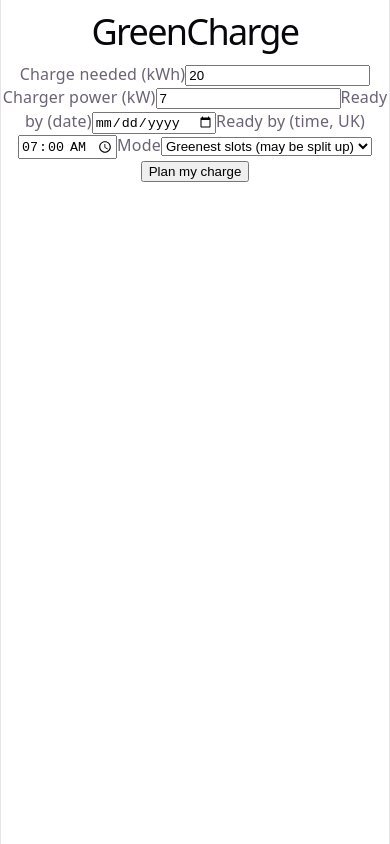
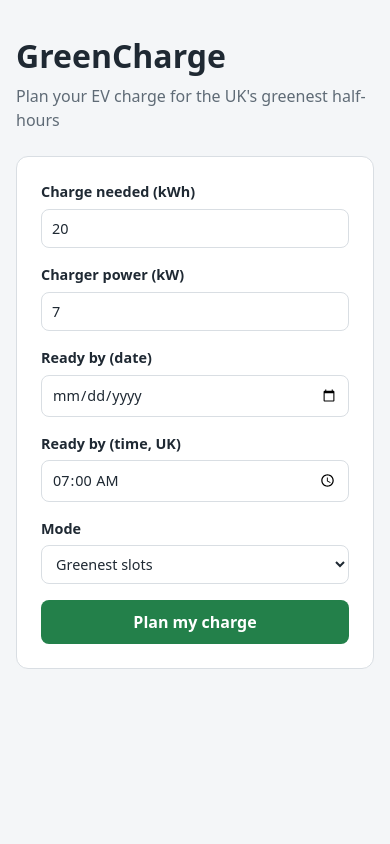
Before and after one commit to edosim/ev-charge-planner, a React (Vite) app in the folder frontend/: page / in a window 390 px wide. Built offline with nearby package versions, Linux system fonts and the light colour scheme.

Commit message:
Refresh charging planner results UI
Add a green-themed responsive layout, clearer emissions and charging summaries, and a chart legend. Also log request errors to the console.

```diff
--- a/frontend/src/App.tsx
+++ b/frontend/src/App.tsx
@@ -1,11 +1,19 @@
 import { useState } from 'react'
-import type { ScheduleResponse } from './types'
+import type { ScheduleResponse, Slot } from './types'
 import { formatUk } from './time'
 import ForecastChart from './ForecastChart'
 
 // create type for the two modes
 type Mode = 'discrete' | 'continuous'
 
+// make helper function with text for output
+function describePlan(slots: Slot[]): string {
+  const count = slots.length
+  const hours = count / 2
+  const slotWord = count === 1 ? 'slot' : 'slots'
+  const hourWord = hours === 1 ? 'hour' : 'hours'
+  return `Charging during ${count} half-hour ${slotWord} (${hours} ${hourWord}).`
+}
 
 
 function App() {
@@ -49,7 +57,9 @@ function App() {
         return
       }
       setResult(body)
-    } catch { //except
+    } catch (err) { //except
+      //write error to browser's developer console
+      console.error(err)
       setError('Could not reach the server.')
     } finally {
       setLoading(false)
@@ -59,6 +69,7 @@ function App() {
   return (
     <main>
       <h1>GreenCharge</h1>
+      <p className='tagline'>Plan your EV charge for the UK's greenest half-hours</p>
 
       {/* when button is pressed or enter in a field is pressed
       => like lambda*/}
@@ -116,7 +127,7 @@ function App() {
         <label>
           Mode
           <select value={mode} onChange={(e) => setMode(e.target.value as Mode)}>
-            <option value="discrete">Greenest slots (may be split up)</option>
+            <option value="discrete">Greenest slots</option>
             <option value="continuous">One unbroken block</option>
           </select>
         </label>
@@ -126,23 +137,39 @@ function App() {
         </button>
       </form>
 
-      {error && <p role="alert">Error: {error}</p>}
+      {error && (
+        <p className="error" role="alert">
+          Error: {error}
+          </p>
+        )}
 
       {result && (
-        <section>
-          <p>
-            Emissions: {result.emissions_kg} kg CO₂ (charging now: {result.charge_now_kg} kg)
-          </p>
-          <p>You save {result.saved_kg} kg CO₂</p>
-          <ul>
+        <section className='results'>
+          <div className="stats">
+            <div className="stat">
+             <span className='stat-value'>{result.emissions_kg} kg</span>
+             <span className='stat-label'>CO₂ with this plan</span>
+            </div>
+            <div className="stat">
+             <span className='stat-value'>{result.charge_now_kg} kg</span>
+             <span className='stat-label'>CO₂ if you charged now</span>
+            </div>
+            <div className="stat">
+             <span className='stat-value'>{result.saved_kg} kg</span>
+             <span className='stat-label'>CO₂ saved</span>
+            </div>
+          </div>
+          <p className='summary'>{describePlan(result.slots)}</p>
+
+            <ForecastChart forecast={result.forecast} chosen={result.slots} />
+
+            <ul className='slot-list'>
             {result.slots.map((slot) => (
               <li key={slot.from}>
                 {formatUk(slot.from)} – {formatUk(slot.to)}
               </li>
             ))}
           </ul>
-          <p>You save {result.saved_kg} kg CO₂ compared to charging now</p>
-            <ForecastChart forecast={result.forecast} chosen={result.slots} />
         </section>
       )}
     </main>
--- a/frontend/src/ForecastChart.tsx
+++ b/frontend/src/ForecastChart.tsx
@@ -23,7 +23,19 @@ export default function ForecastChart({ forecast, chosen }: Props) {
   }))
 
   return (
-    //pass table to chart, responsive (chart refits to container), style (full width 320px height)
+    <div>
+      {/*bull list HTML class named legend.*/}
+      <ul className="legend">
+        <li>
+          <span className="swatch" style={{ background: CHOSEN_COLOUR }} aria-hidden="true" />
+          Charging
+        </li>
+        <li>
+          <span className="swatch" style={{ background: OTHER_COLOUR }} aria-hidden="true" />
+          Not charging
+        </li>
+      </ul>
+      {/*//pass table to chart, responsive (chart refits to container), style (full width 320px height)*/}
       <BarChart data={data} responsive style={{ width: '100%', height: 320 }}>
         {/* add horizontal grid lines. 3 px of line 3 of gap*/}
         <CartesianGrid vertical={false} strokeDasharray="3 3" />
@@ -36,7 +48,7 @@ export default function ForecastChart({ forecast, chosen }: Props) {
         <Bar
           dataKey="intensity"
           name="Forecast (gCO₂/kWh)"
-        // turn off growing in animation
+          // turn off growing-in animation
           // isAnimationActive={false}
           // function to colour in chosen slots and other slots
           //take props of type BarShapeProps and return a rectangle with props with fill value replaced
@@ -45,5 +57,6 @@ export default function ForecastChart({ forecast, chosen }: Props) {
           )}
         />
       </BarChart>
+  </div>
   )
 }
--- a/frontend/src/index.css
+++ b/frontend/src/index.css
@@ -1,64 +1,26 @@
 :root {
-  --text: #6b6375;
-  --text-h: #08060d;
-  --bg: #fff;
-  --border: #e5e4e7;
-  --code-bg: #f4f3ec;
-  --accent: #aa3bff;
-  --accent-bg: rgba(170, 59, 255, 0.1);
-  --accent-border: rgba(170, 59, 255, 0.5);
-  --social-bg: rgba(244, 243, 236, 0.5);
-  --shadow:
-    rgba(0, 0, 0, 0.1) 0 10px 15px -3px, rgba(0, 0, 0, 0.05) 0 4px 6px -2px;
+  --green: #2e9d5b;
+  --green-strong: #23804a;
+  --green-text: #1b6a3c;
+  --green-tint: #e6f4ec;
+  --text: #1f2933;
+  --muted: #5f6b76;
+  --border: #d9dee3;
+  --surface: #ffffff;
+  --background: #f4f6f8;
+  --error-bg: #fdecec;
+  --error-text: #a12a2a;
 
-  --sans: system-ui, 'Segoe UI', Roboto, sans-serif;
-  --heading: system-ui, 'Segoe UI', Roboto, sans-serif;
-  --mono: ui-monospace, Consolas, monospace;
-
-  font: 18px/145% var(--sans);
-  letter-spacing: 0.18px;
-  color-scheme: light dark;
+  color-scheme: light;
+  font-family: system-ui, -apple-system, 'Segoe UI', Roboto, sans-serif;
+  line-height: 1.5;
   color: var(--text);
-  background: var(--bg);
-  font-synthesis: none;
-  text-rendering: optimizeLegibility;
-  -webkit-font-smoothing: antialiased;
-  -moz-osx-font-smoothing: grayscale;
-
-  @media (max-width: 1024px) {
-    font-size: 16px;
-  }
+  background: var(--background);
 }
 
-@media (prefers-color-scheme: dark) {
-  :root {
-    --text: #9ca3af;
-    --text-h: #f3f4f6;
-    --bg: #16171d;
-    --border: #2e303a;
-    --code-bg: #1f2028;
-    --accent: #c084fc;
-    --accent-bg: rgba(192, 132, 252, 0.15);
-    --accent-border: rgba(192, 132, 252, 0.5);
-    --social-bg: rgba(47, 48, 58, 0.5);
-    --shadow:
-      rgba(0, 0, 0, 0.4) 0 10px 15px -3px, rgba(0, 0, 0, 0.25) 0 4px 6px -2px;
-  }
-
-  #social .button-icon {
-    filter: invert(1) brightness(2);
-  }
-}
-
-#root {
-  width: 1126px;
-  max-width: 100%;
-  margin: 0 auto;
-  text-align: center;
-  border-inline: 1px solid var(--border);
-  min-height: 100svh;
-  display: flex;
-  flex-direction: column;
+*,
+*::before,
+*::after {
   box-sizing: border-box;
 }
 
@@ -66,46 +28,177 @@ body {
   margin: 0;
 }
 
-h1,
-h2 {
-  font-family: var(--heading);
-  font-weight: 500;
-  color: var(--text-h);
+main {
+  max-width: 760px;
+  margin: 0 auto;
+  padding: 32px 16px 64px;
 }
 
 h1 {
-  font-size: 56px;
-  letter-spacing: -1.68px;
-  margin: 32px 0;
-  @media (max-width: 1024px) {
-    font-size: 36px;
-    margin: 20px 0;
-  }
-}
-h2 {
-  font-size: 24px;
-  line-height: 118%;
-  letter-spacing: -0.24px;
-  margin: 0 0 8px;
-  @media (max-width: 1024px) {
-    font-size: 20px;
-  }
-}
-p {
-  margin: 0;
+  margin: 0 0 4px;
+  font-size: 2rem;
 }
 
-code,
-.counter {
-  font-family: var(--mono);
-  display: inline-flex;
-  border-radius: 4px;
-  color: var(--text-h);
+.tagline {
+  margin: 0 0 24px;
+  color: var(--muted);
 }
 
-code {
-  font-size: 15px;
-  line-height: 135%;
-  padding: 4px 8px;
-  background: var(--code-bg);
+/* Cards */
+
+form,
+.results {
+  background: var(--surface);
+  border: 1px solid var(--border);
+  border-radius: 12px;
+  padding: 24px;
 }
+
+/* Form */
+
+form {
+  display: grid;
+  grid-template-columns: repeat(auto-fit, minmax(200px, 1fr));
+  gap: 16px;
+}
+
+label {
+  display: flex;
+  flex-direction: column;
+  gap: 6px;
+  font-size: 0.9rem;
+  font-weight: 600;
+}
+
+input,
+select {
+  font: inherit;
+  font-weight: 400;
+  padding: 8px 10px;
+  border: 1px solid var(--border);
+  border-radius: 8px;
+  background: var(--surface);
+  color: inherit;
+}
+
+button {
+  grid-column: 1 / -1;
+  font: inherit;
+  font-weight: 600;
+  padding: 10px 16px;
+  border: none;
+  border-radius: 8px;
+  background: var(--green-strong);
+  color: #ffffff;
+  cursor: pointer;
+}
+
+button:hover:not(:disabled) {
+  background: var(--green-text);
+}
+
+button:disabled {
+  opacity: 0.6;
+  cursor: wait;
+}
+
+input:focus-visible,
+select:focus-visible,
+button:focus-visible {
+  outline: 2px solid var(--green);
+  outline-offset: 2px;
+}
+
+.error {
+  margin: 16px 0 0;
+  padding: 12px 16px;
+  border-radius: 8px;
+  background: var(--error-bg);
+  color: var(--error-text);
+}
+
+/* Results */
+
+.results {
+  margin-top: 24px;
+}
+
+.stats {
+  display: grid;
+  grid-template-columns: repeat(auto-fit, minmax(160px, 1fr));
+  gap: 12px;
+}
+
+.stat {
+  display: flex;
+  flex-direction: column;
+  padding: 12px 16px;
+  border-radius: 8px;
+  background: var(--background);
+}
+
+.stat-value {
+  font-size: 1.5rem;
+  font-weight: 700;
+}
+
+.stat-label {
+  font-size: 0.85rem;
+  color: var(--muted);
+}
+
+.stat-highlight {
+  background: var(--green-tint);
+}
+
+.stat-highlight .stat-value {
+  color: var(--green-text);
+}
+
+.summary {
+  margin: 16px 0 8px;
+}
+
+/* Chart legend */
+
+.legend {
+  display: flex;
+  gap: 16px;
+  margin: 0 0 8px;
+  padding: 0;
+  list-style: none;
+  font-size: 0.85rem;
+  color: var(--muted);
+}
+
+.legend li {
+  display: flex;
+  align-items: center;
+  gap: 6px;
+}
+
+.swatch {
+  width: 12px;
+  height: 12px;
+  flex-shrink: 0;
+  border-radius: 3px;
+}
+
+/* Chosen times */
+
+.slot-list {
+  display: flex;
+  flex-wrap: wrap;
+  gap: 8px;
+  margin: 16px 0 0;
+  padding: 0;
+  list-style: none;
+}
+
+.slot-list li {
+  padding: 4px 10px;
+  border-radius: 999px;
+  background: var(--green-tint);
+  color: var(--green-text);
+  font-size: 0.85rem;
+}
```
Lines whose indentation alone changed are shown as unchanged.
